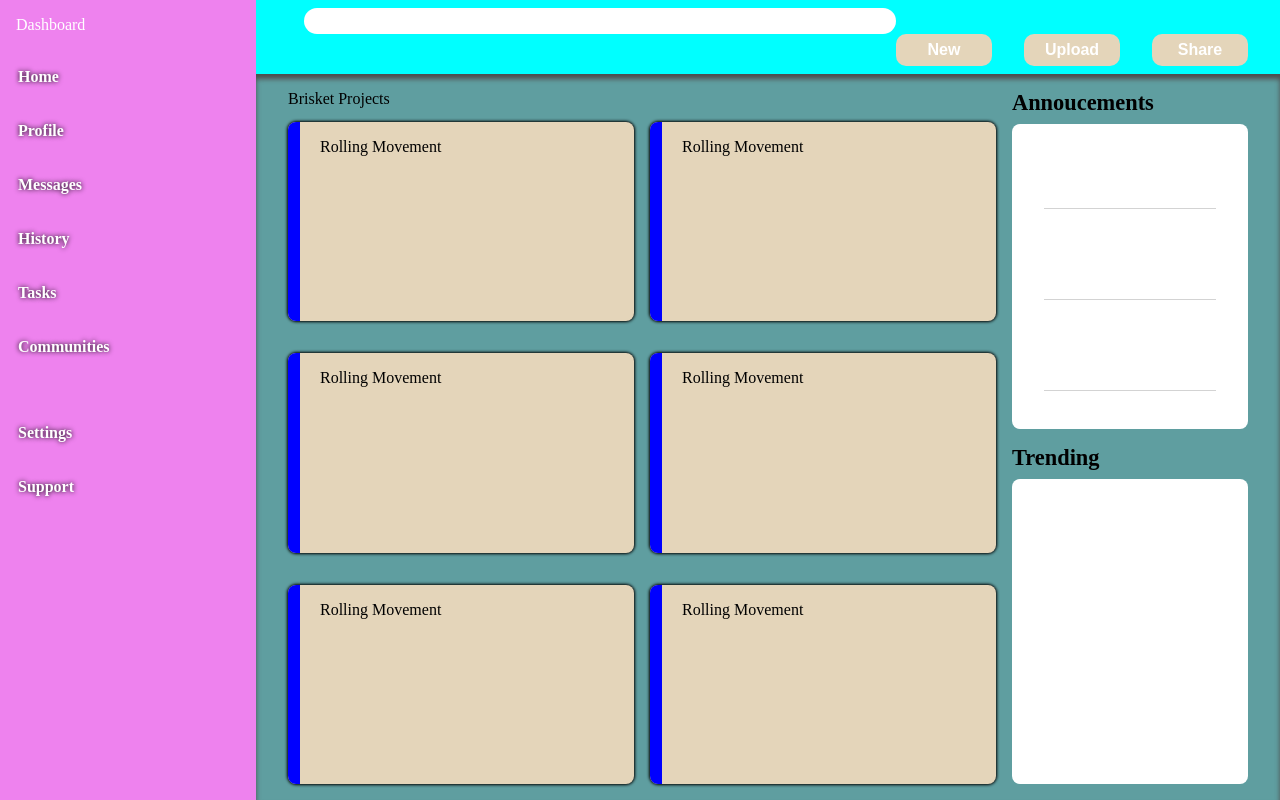
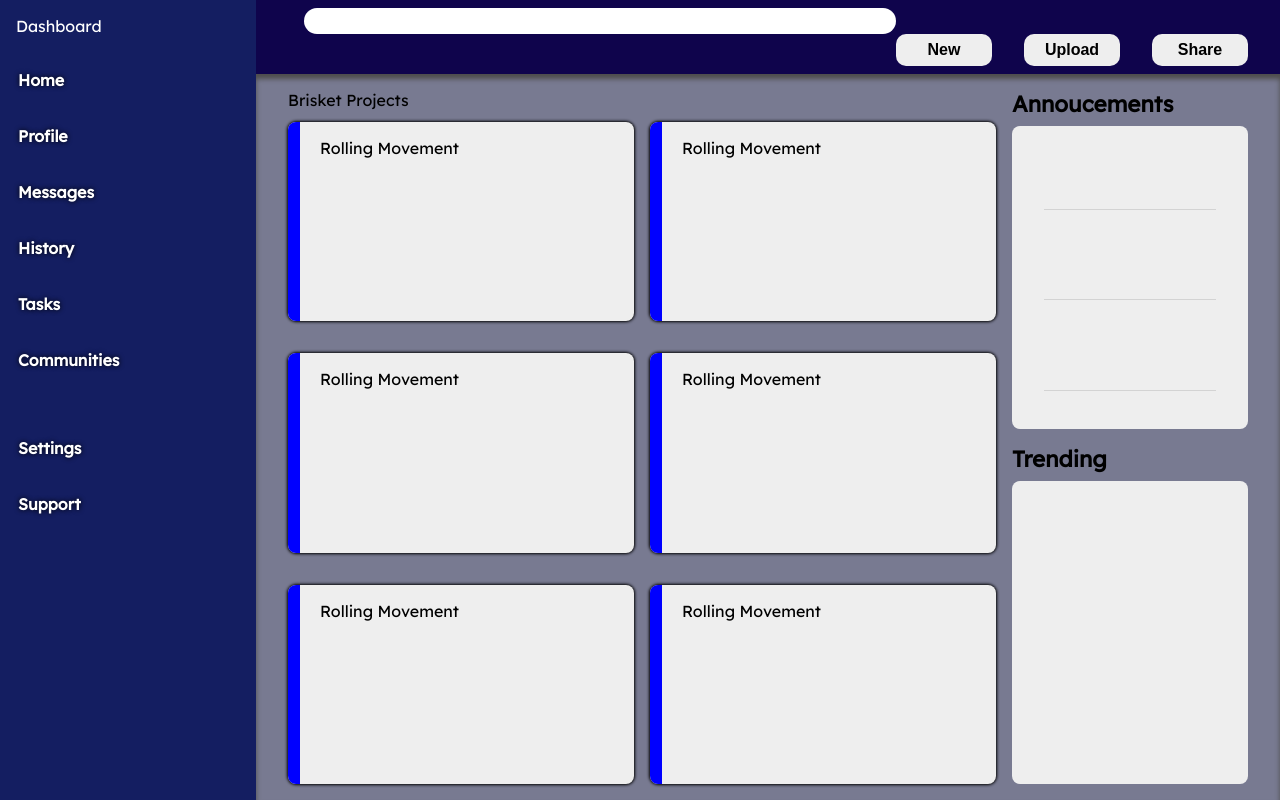
Before and after one commit to MeowMeowMeadow/odin-dashboar, a plain HTML site: page index.html in a window 1280 px wide. Drawn offline with Linux system fonts and the light colour scheme.

Commit message:
Dark Theme + Fonts
Added a dark theme to the site as well as uploaded a custom font too.

```diff
--- a/index.html
+++ b/index.html
@@ -5,6 +5,9 @@
     <meta http-equiv="X-UA-Compatible" content="IE=edge">
     <meta name="viewport" content="width=device-width, initial-scale=1.0">
     <link rel="stylesheet" type="text/css" href="style.css" />
+    <link rel="preconnect" href="https://fonts.googleapis.com">
+    <link rel="preconnect" href="https://fonts.gstatic.com" crossorigin>
+    <link href="https://fonts.googleapis.com/css2?family=Lexend&display=swap" rel="stylesheet">
     <title>Meadow Dashboard</title>
 </head>
 <body>
--- a/style.css
+++ b/style.css
@@ -5,11 +5,12 @@ body
     grid-template: auto 4fr / 1fr 4fr;
     margin: 0;
     min-height: 100vh;
+    font-family: Lexend;
 }
 
 .header
 {
-    background-color: aqua;
+    background-color: #0F044C;
     display: grid;
     grid-area: 1 / 2 / 2 / -1;
     grid-template: auto 1fr / 2fr 1fr;
@@ -28,7 +29,7 @@ body
 .projects .project
 {
     display: grid;
-    background-color: rgb(228, 213, 186);
+    background-color: #EEEEEE;
     border-radius: 8px;
     grid-template: 1fr auto/1rem 1fr;
     box-shadow: 0 0 3px 1px black;
@@ -43,7 +44,7 @@ body
 
 .sidebar
 {
-    background-color: violet;
+    background-color: #141E61;
     display: grid;
     grid-area: 1 / 1 / -1 / 2;
     grid-template-rows: auto auto 1fr;
@@ -60,7 +61,7 @@ body
 
 .content
 {
-    background-color: cadetblue;
+    background-color: #787A91;
     display: grid;
     grid-template-columns: 3fr 1fr;
     gap: 1rem;
@@ -120,10 +121,10 @@ body
 
 .header-button button
 {
-    background-color: rgb(228, 213, 186);
+    background-color: #EEEEEE;
     border-radius: 10px;
     border: none;
-    color: white;
+    color: black;
     font-weight: bold;
     width: 6rem;
     height: 2rem;
@@ -174,14 +175,7 @@ li p
     border: 2px solid transparent;
 }
 
-.announcement > h4
-{
-    font-size: 1.4rem;
-    margin: 0;
-    margin-bottom: 0.5rem;
-}
-
-.trending > h4
+h4
 {
     font-size: 1.4rem;
     margin: 0;
@@ -191,7 +185,7 @@ li p
 .a-content
 {
     display: flex;
-    background-color: white;
+    background-color:#EEEEEE;
     flex: 1;
     border-radius: 8px;
     flex-direction: column;
@@ -203,7 +197,7 @@ li p
 .t-content
 {
     display: flex;
-    background-color: white;
+    background-color: #EEEEEE;
     flex: 1;
     border-radius: 8px;
     flex-direction: column;
```
